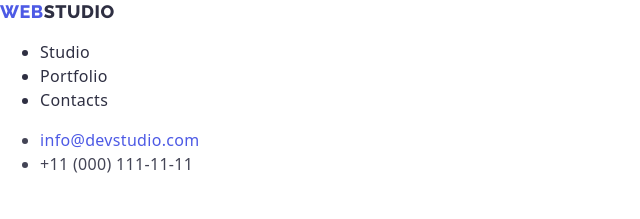
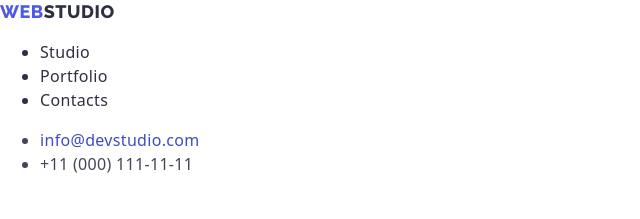
Before and after one commit to ElenaYa/got-markup-hw-02, a plain HTML site: page index.html in a window 1280 px wide. In both pictures the pointer is over the link "info@devstudio.com". Shown: the top 219 px of the page, 0-640 px from the left. Drawn offline with nearby package versions, Linux system fonts and the light colour scheme.

Commit message:
third fixed after checking

```diff
--- a/css/styles.css
+++ b/css/styles.css
@@ -50,7 +50,7 @@ a {
 }
 .contact:hover,
 .contact:focus {
-  color: #4d5ae5;
+  color: #404bbf;
 }
 .headline {
   background-color: #2e2f42;
```
